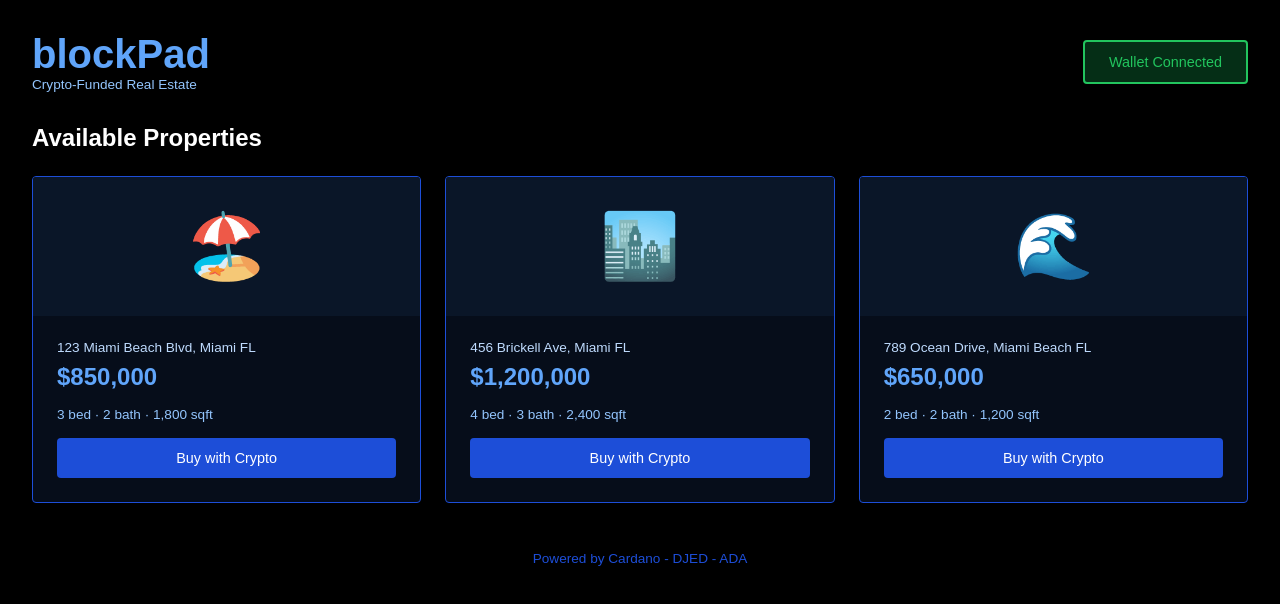
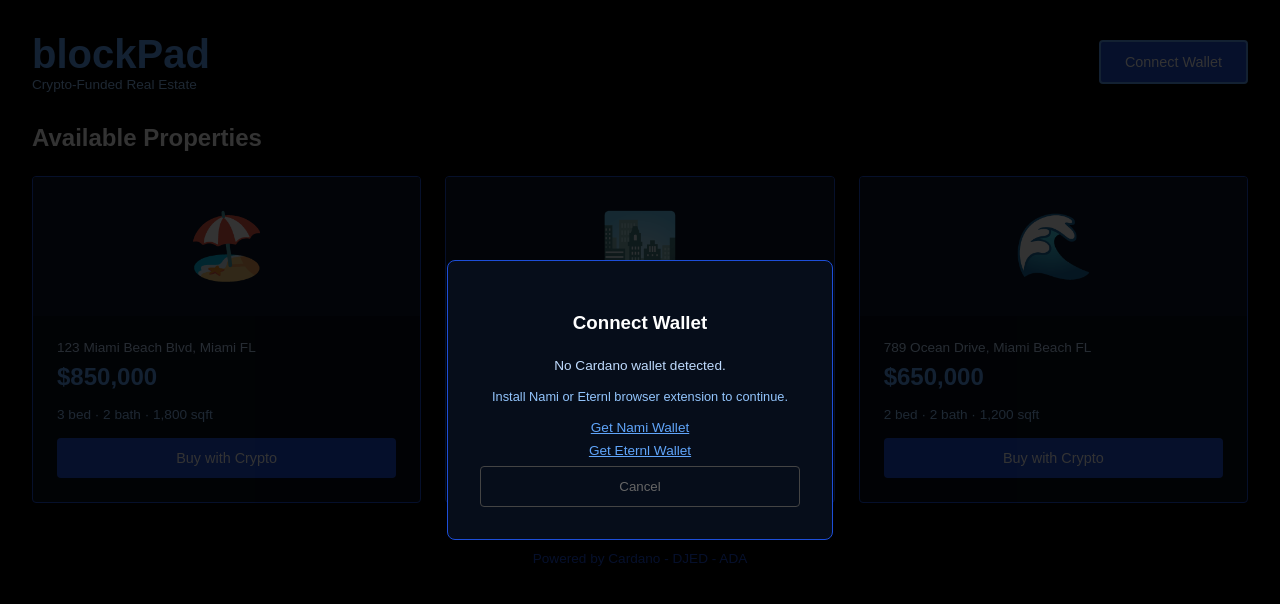
Before and after one commit to morphiats/blockPad, a React (Create React App) app in the folder frontend/: page / in a window 1280 px wide. Both pictures are taken after a click on the button "Connect Wallet". Shown: the top 604 px of the page. Built offline with nearby package versions, Linux system fonts and the light colour scheme.

Commit message:
feat: Cardano wallet connect modal with Nami and Eternl support

```diff
--- a/frontend/src/App.js
+++ b/frontend/src/App.js
@@ -1,4 +1,4 @@
-import { useState } from "react";
+import { useState, useEffect } from "react";
 import './App.css';
 
 const properties = [
@@ -9,12 +9,65 @@
 
 function App() {
   const [walletConnected, setWalletConnected] = useState(false);
+  const [walletName, setWalletName] = useState(null);
+  const [availableWallets, setAvailableWallets] = useState([]);
+  const [showWalletModal, setShowWalletModal] = useState(false);
   const [selectedPayment, setSelectedPayment] = useState(null);
   const [selectedProperty, setSelectedProperty] = useState(null);
   const [step, setStep] = useState('browse');
 
+  useEffect(() => {
+    const checkWallets = () => {
+      const wallets = [];
+      if (window.cardano?.nami) wallets.push({ name: 'Nami', key: 'nami' });
+      if (window.cardano?.eternl) wallets.push({ name: 'Eternl', key: 'eternl' });
+      if (window.cardano?.flint) wallets.push({ name: 'Flint', key: 'flint' });
+      if (window.cardano?.yoroi) wallets.push({ name: 'Yoroi', key: 'yoroi' });
+      setAvailableWallets(wallets);
+    };
+    checkWallets();
+  }, []);
+
+  const connectWallet = async (walletKey) => {
+    try {
+      const wallet = window.cardano[walletKey];
+      await wallet.enable();
+      setWalletConnected(true);
+      setWalletName(walletKey.charAt(0).toUpperCase() + walletKey.slice(1));
+      setShowWalletModal(false);
+    } catch (err) {
+      alert('Failed to connect wallet. Make sure your wallet extension is installed and unlocked.');
+    }
+  };
+
   return (
     <div style={{backgroundColor:'#000000',minHeight:'100vh',color:'#60A5FA',fontFamily:'Arial, sans-serif',padding:'2rem'}}>
+
+      {/* Wallet Modal */}
+      {showWalletModal && (
+        <div style={{position:'fixed',inset:0,backgroundColor:'rgba(0,0,0,0.8)',display:'flex',alignItems:'center',justifyContent:'center',zIndex:1000}}>
+          <div style={{backgroundColor:'#060D1A',border:'1px solid #1D4ED8',borderRadius:'8px',padding:'2rem',width:'320px'}}>
+            <h3 style={{color:'#FFFFFF',marginBottom:'1.5rem',textAlign:'center'}}>Connect Wallet</h3>
+            {availableWallets.length > 0 ? (
+              availableWallets.map(w => (
+                <button key={w.key} onClick={() => connectWallet(w.key)} style={{width:'100%',backgroundColor:'#0A1628',border:'1px solid #1D4ED8',color:'#BFDBFE',padding:'1rem',fontSize:'1rem',cursor:'pointer',borderRadius:'4px',marginBottom:'0.75rem',textAlign:'left'}}>
+                  {w.name} Wallet
+                </button>
+              ))
+            ) : (
+              <div>
+                <p style={{color:'#BFDBFE',fontSize:'0.85rem',marginBottom:'1rem',textAlign:'center'}}>No Cardano wallet detected.</p>
+                <p style={{color:'#93C5FD',fontSize:'0.8rem',textAlign:'center'}}>Install Nami or Eternl browser extension to continue.</p>
+                <a href="https://namiwallet.io" target="_blank" rel="noreferrer" style={{display:'block',textAlign:'center',color:'#60A5FA',marginTop:'1rem',fontSize:'0.85rem'}}>Get Nami Wallet</a>
+                <a href="https://eternl.io" target="_blank" rel="noreferrer" style={{display:'block',textAlign:'center',color:'#60A5FA',marginTop:'0.5rem',fontSize:'0.85rem'}}>Get Eternl Wallet</a>
+              </div>
+            )}
+            <button onClick={() => setShowWalletModal(false)} style={{width:'100%',backgroundColor:'transparent',border:'1px solid #444',color:'#666',padding:'0.75rem',cursor:'pointer',borderRadius:'4px',marginTop:'0.5rem'}}>
+              Cancel
+            </button>
+          </div>
+        </div>
+      )}
 
       {/* Header */}
       <div style={{display:'flex',justifyContent:'space-between',alignItems:'center',marginBottom:'2rem'}}>
@@ -22,8 +75,8 @@
           <h1 style={{fontSize:'2.5rem',color:'#60A5FA',margin:0}}>blockPad</h1>
           <p style={{color:'#93C5FD',margin:0,fontSize:'0.85rem'}}>Crypto-Funded Real Estate</p>
         </div>
-        <button onClick={() => setWalletConnected(!walletConnected)} style={{backgroundColor:walletConnected?'#052e16':'#1D4ED8',border:walletConnected?'2px solid #22c55e':'2px solid #60A5FA',color:walletConnected?'#22c55e':'#ffffff',padding:'0.75rem 1.5rem',fontSize:'0.9rem',cursor:'pointer',borderRadius:'4px'}}>
-          {walletConnected ? 'Wallet Connected' : 'Connect Wallet'}
+        <button onClick={() => walletConnected ? null : setShowWalletModal(true)} style={{backgroundColor:walletConnected?'#052e16':'#1D4ED8',border:walletConnected?'2px solid #22c55e':'2px solid #60A5FA',color:walletConnected?'#22c55e':'#ffffff',padding:'0.75rem 1.5rem',fontSize:'0.9rem',cursor:'pointer',borderRadius:'4px'}}>
+          {walletConnected ? `Connected: ${walletName}` : 'Connect Wallet'}
         </button>
       </div>
 
@@ -52,12 +105,10 @@
       {/* Payment Step */}
       {step === 'pay' && selectedProperty && (
         <div style={{maxWidth:'600px',margin:'0 auto'}}>
-          <button onClick={() => setStep('browse')} style={{background:'none',border:'1px solid #1D4ED8',color:'#60A5FA',padding:'0.5rem 1rem',cursor:'pointer',borderRadius:'4px',marginBottom:'1.5rem'}}>
-            Back to listings
-          </button>
+          <button onClick={() => setStep('browse')} style={{background:'none',border:'1px solid #1D4ED8',color:'#60A5FA',padding:'0.5rem 1rem',cursor:'pointer',borderRadius:'4px',marginBottom:'1.5rem'}}>Back</button>
           <div style={{border:'1px solid #1D4ED8',padding:'2rem',backgroundColor:'#060D1A',borderRadius:'4px'}}>
             <h2 style={{color:'#FFFFFF',marginBottom:'0.5rem'}}>Purchase Property</h2>
-            <p style={{color:'#BFDBFE',marginBottom:'0.5rem',fontSize:'0.85rem'}}>{selectedProperty.address}</p>
+            <p style={{color:'#BFDBFE',fontSize:'0.85rem'}}>{selectedProperty.address}</p>
             <h3 style={{color:'#60A5FA',marginBottom:'2rem'}}>${selectedProperty.price.toLocaleString()}</h3>
             <p style={{color:'#93C5FD',marginBottom:'1rem'}}>Select payment method:</p>
             <div style={{display:'flex',gap:'1rem',flexWrap:'wrap',marginBottom:'2rem'}}>
@@ -77,9 +128,7 @@
       {/* KYC Step */}
       {step === 'kyc' && (
         <div style={{maxWidth:'600px',margin:'0 auto'}}>
-          <button onClick={() => setStep('pay')} style={{background:'none',border:'1px solid #1D4ED8',color:'#60A5FA',padding:'0.5rem 1rem',cursor:'pointer',borderRadius:'4px',marginBottom:'1.5rem'}}>
-            Back
-          </button>
+          <button onClick={() => setStep('pay')} style={{background:'none',border:'1px solid #1D4ED8',color:'#60A5FA',padding:'0.5rem 1rem',cursor:'pointer',borderRadius:'4px',marginBottom:'1.5rem'}}>Back</button>
           <div style={{border:'1px solid #1D4ED8',padding:'2rem',backgroundColor:'#060D1A',borderRadius:'4px'}}>
             <h2 style={{color:'#FFFFFF',marginBottom:'0.5rem'}}>Identity Verification</h2>
             <p style={{color:'#BFDBFE',marginBottom:'2rem',fontSize:'0.85rem'}}>Required for compliance. Your data is encrypted and secure.</p>
@@ -105,7 +154,7 @@
             <p style={{color:'#BFDBFE',marginBottom:'2rem',fontSize:'0.85rem'}}>Your funds are secured in Cardano smart contract escrow.</p>
             {['KYC Verified','Funds in Escrow','Title Search','Legal Review','Final Closing'].map((milestone, i) => (
               <div key={i} style={{display:'flex',alignItems:'center',gap:'1rem',marginBottom:'0.75rem',padding:'0.75rem',border:'1px solid #1D4ED8',borderRadius:'4px',backgroundColor:'#0A1628'}}>
-                <div style={{color: i < 2 ? '#22c55e' : '#444', fontSize:'1.2rem'}}>{i < 2 ? '✅' : '⏳'}</div>
+                <div style={{fontSize:'1.2rem'}}>{i < 2 ? 'OK' : '...'}</div>
                 <span style={{color: i < 2 ? '#22c55e' : '#666'}}>{milestone}</span>
               </div>
             ))}
```
